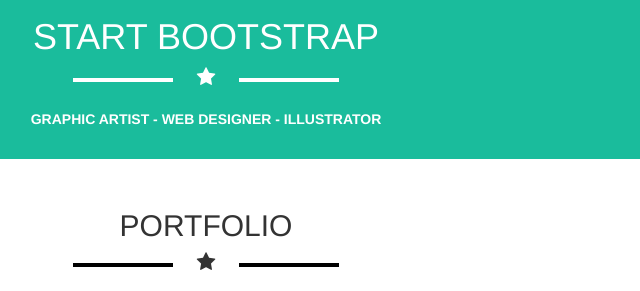
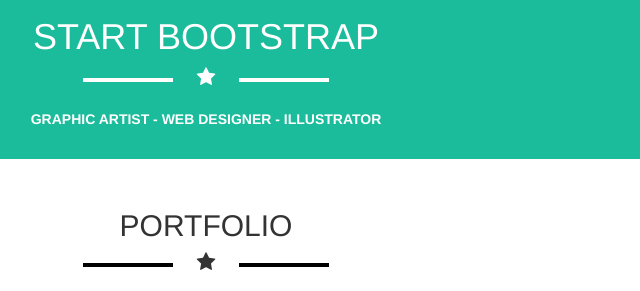
Before and after one commit to rakhan177/html-css-bootstrap-freelancer, a plain HTML site: page index.html in a window 1280 px wide. Shown: the part 363-654 px from the top of the page, 434-1074 px from the left. Drawn offline with nearby package versions, Linux system fonts and the light colour scheme.

```diff
--- a/css/style.css
+++ b/css/style.css
@@ -67,7 +67,7 @@ main img{
   content: '';
   display: inline-block;
   height: 4px;
-  width: 100px;
+  width: 90px;
   vertical-align: middle;
   margin-left: 20px;
   margin-right: 20px;
@@ -88,7 +88,7 @@ footer{
   background-color: #3A546D;
 }
 
-@media screen and (max-width: < 768px){
+@media screen and (max-width: 768px){
   main > section:nth-child(2) > .row > div:nth-of-type(2){
     padding-top: 20px;
   }
```
